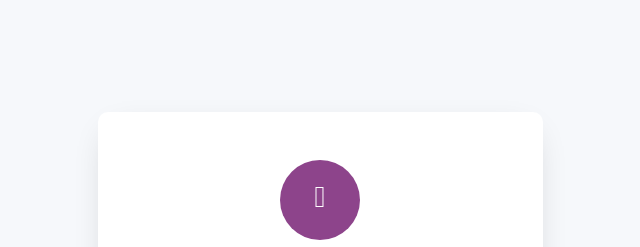
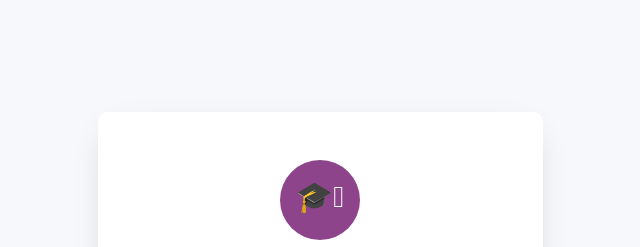
Before and after one commit to Shayan0750/unit-selection-frontend, a plain HTML site: page pages/login.html in a window 1280 px wide. Shown: the top 247 px of the page, 320-960 px from the left. Drawn offline with Linux system fonts and the light colour scheme.

Commit message:
change login icon to an emoji

```diff
--- a/pages/login.html
+++ b/pages/login.html
@@ -18,7 +18,7 @@
                 <div class="col-md-6 col-lg-5">
                     <div class="login-wrap p-4 p-md-5">
                         <div class="icon d-flex align-items-center justify-content-center">
-                            <span class="fa fa-user-o"></span>
+                            <span class="fa fa-user-o">🎓</span>
                         </div>
                         <h3 class="text-center mb-4">ورود به پنل مدیریت</h3>
 
```
